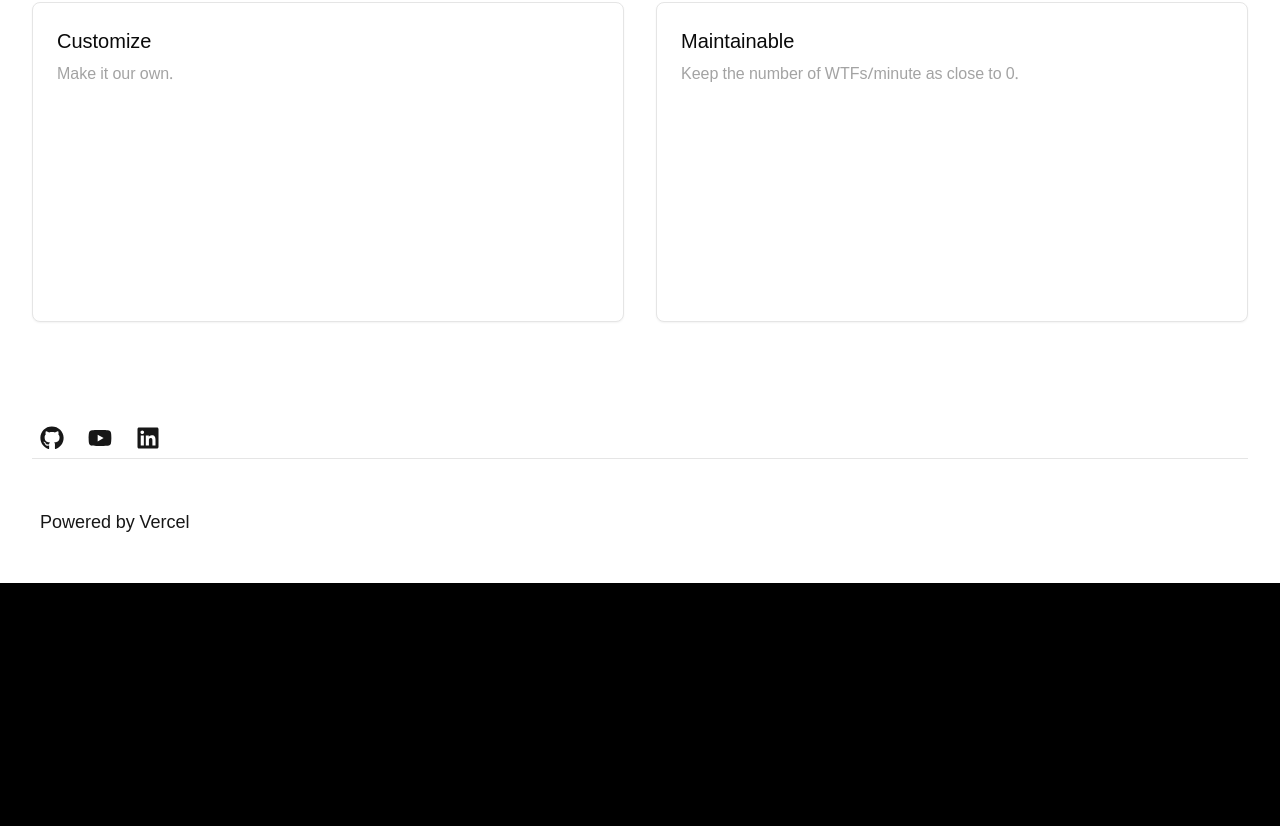
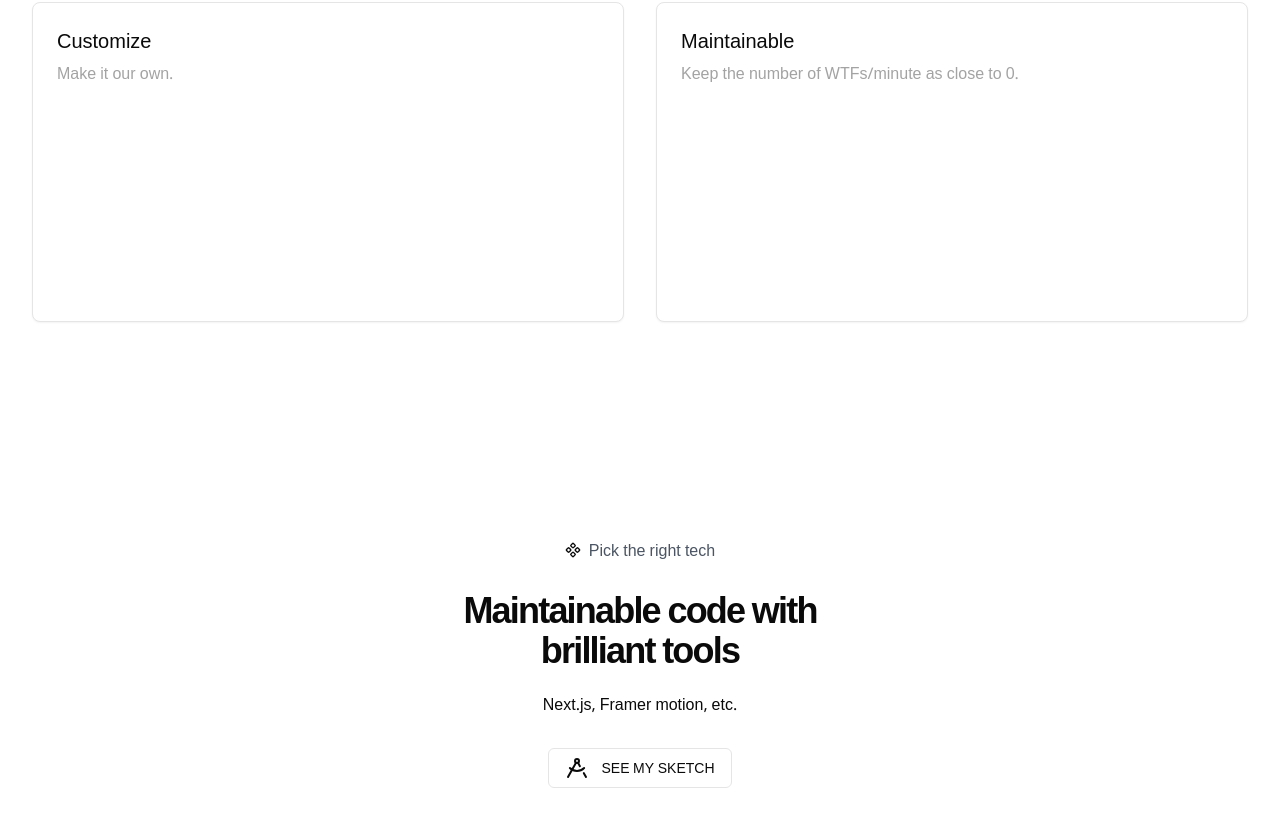
Before and after one commit to sokhuong-uon/sokhuong, a Next.js app: page /en in a window 1280 px wide. Shown: the part 1914-2740 px from the top of the page. Before the commit the page ends 2497 px from the top, so only its background shows below. Built offline with nearby package versions, Linux system fonts and the light colour scheme.

Commit message:
feat: improve footer aesthetic

```diff
--- a/src/app/[locale]/layout.tsx
+++ b/src/app/[locale]/layout.tsx
@@ -5,7 +5,7 @@ import { NextIntlClientProvider } from "next-intl";
 import { getMessages } from "next-intl/server";
 import { SkipToMainContent } from "@/components/nav/skip-to-main-content";
 import { Navbar } from "@/components/nav/menu";
-import FooterMenu from "@/components/footer/footer-menu";
+import { Footer } from "@/components/footer/footer";
 import { ThemeProvider as NextThemesProvider } from "next-themes";
 import { ThemeWrapper } from "@/features/theme/components/theme-wrapper";
 
@@ -44,13 +44,14 @@ export default async function RootLayout({
 					>
 						<ThemeWrapper className="flex flex-col flex-1">
 							<SkipToMainContent />
+
 							<header className="sticky top-0 z-50">
 								<Navbar />
 							</header>
+
 							{children}
-							<footer className="container mt-auto">
-								<FooterMenu />
-							</footer>
+
+							<Footer className="container mt-auto" />
 						</ThemeWrapper>
 					</NextThemesProvider>
 				</NextIntlClientProvider>
--- a/src/components/footer/footer-menu.tsx
+++ /dev/null
@@ -1,17 +0,0 @@
-import Link from "next/link";
-import { Button } from "../ui/button";
-import { Social } from "./social";
-
-export default function FooterMenu() {
-	return (
-		<>
-			<Social />
-			<hr />
-			<div className="py-10">
-				<Button asChild variant={"link"} size={"lg"} className="px-2 text-lg">
-					<Link href="https://vercel.com">Powered by Vercel</Link>
-				</Button>
-			</div>
-		</>
-	);
-}
--- /dev/null
+++ b/src/components/footer/footer.tsx
@@ -0,0 +1,40 @@
+import Link from "next/link";
+import { Button } from "@/components/ui/button";
+import { ComponentProps } from "react";
+import { cn } from "@/lib/utils";
+import { ComponentIcon, DraftingCompassIcon } from "lucide-react";
+
+export function Footer({ className, ...props }: ComponentProps<"footer">) {
+	return (
+		<footer {...props} className={cn(className)}>
+			<div className="relative col-span-3 h-full py-20">
+				<div className="w-full h-full p-16 pt-10 md:px-10">
+					<div className="flex flex-col items-center justify-center w-full h-full gap-3">
+						<div className="flex items-center gap-2">
+							<ComponentIcon className="w-4 h-4" />
+							<p className="text-gray-600 dark:text-gray-400">
+								Pick the right tech
+							</p>
+						</div>
+						<p className="mt-4 text-xl max-w-md sm:text-4xl font-normal tracking-tighter text-center">
+							<strong>Maintainable code with brilliant tools</strong>
+						</p>
+						<div className="flex mt-[10px] z-20 justify-center items-start">
+							Next.js, Framer motion, etc.
+						</div>
+						<Button
+							asChild
+							variant="outline"
+							className="mt-5 flex gap-3 uppercase"
+						>
+							<Link href="/sketch">
+								<DraftingCompassIcon />
+								<p>See my sketch</p>
+							</Link>
+						</Button>
+					</div>
+				</div>
+			</div>
+		</footer>
+	);
+}
```
